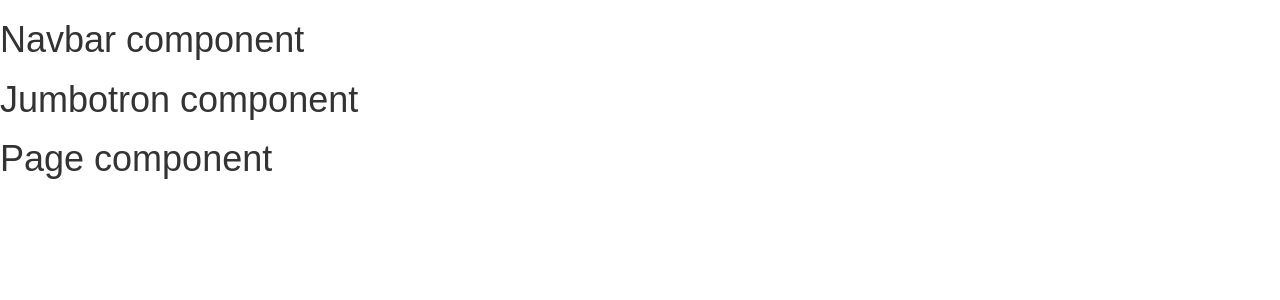
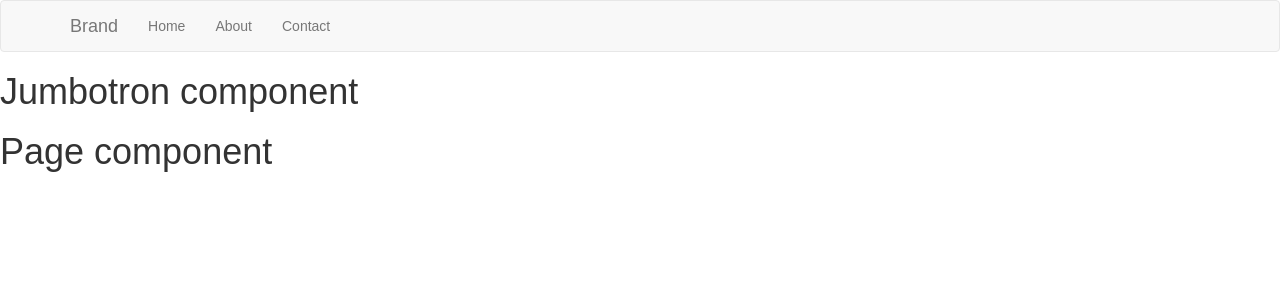
Before and after one commit to andrwsalcdo/react-bootstrap-example, a React (Create React App) app: page / in a window 1280 px wide. Shown: the top 300 px of the page. Built offline with nearby package versions, Linux system fonts and the light colour scheme.

Commit message:
add navbar comp markup

```diff
--- a/src/components/Navbar.js
+++ b/src/components/Navbar.js
@@ -1,9 +1,20 @@
 import React from 'react'
 
 const Navbar = () => (
-    <div>
-        <h1>Navbar component</h1>
-    </div>
+     <nav className="navbar navbar-default">
+         <div className="container">
+            <div className="navbar-header">
+                <a className="navbar-brand" href="#">Brand</a>
+            </div>
+            <div id="navbar">
+                <ul className="nav navbar-nav">
+                    <li><a className="active"href="#">Home</a></li>
+                    <li><a href="#">About</a></li>
+                    <li><a href="#">Contact</a></li>
+                </ul>
+            </div>
+         </div>
+     </nav>
 )
 
 export default Navbar
```
